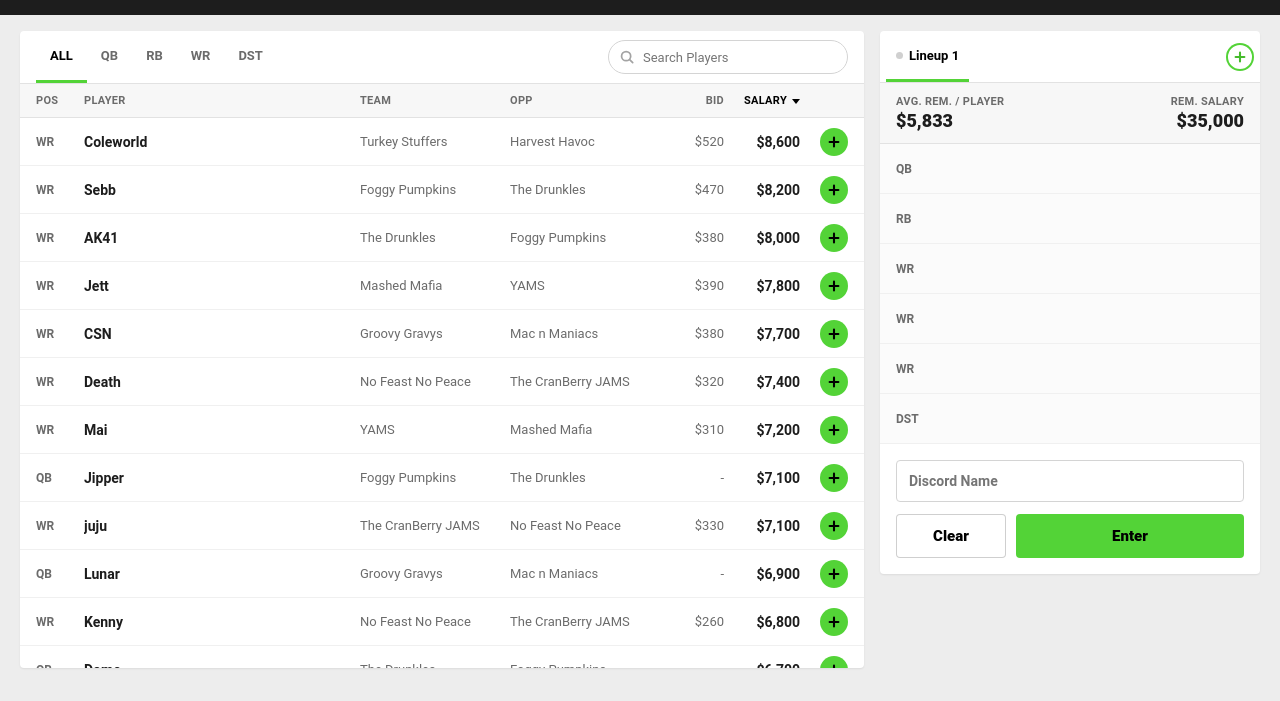
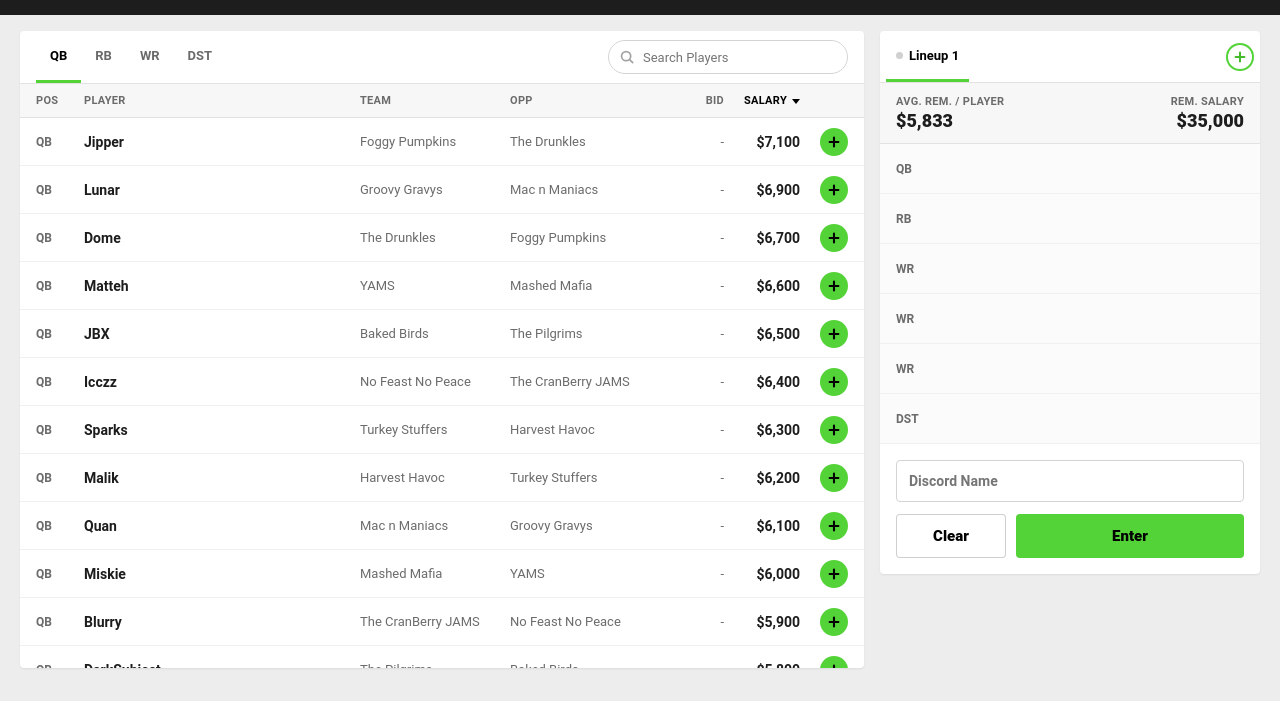
Before and after one commit to horsebot9000/turkeybowlfantasy, a plain HTML site: page index.html in a window 1280 px wide. Shown: the part 111-812 px from the top of the page. Drawn offline with Linux system fonts and the light colour scheme.

Commit message:
Remove ALL position tab
Co-Authored-By: Claude Opus 5.5 <noreply@anthropic.com>
Claude-Session: https://claude.ai/code/session_01MqyFn4eUQDpVr4tZW37BX9

```diff
--- a/index.html
+++ b/index.html
@@ -347,7 +347,7 @@ const MINUS = '<svg width="14" height="14" viewBox="0 0 16 16"><path d="M3 8h10"
 
 let S = {
   cfg: {...CONFIG}, players: [], pmap: {}, entries: [], points: {}, reveal: false,
-  lineups: [], cur: 0, pos: "ALL", q: "", sort: {k: "salary", d: -1},
+  lineups: [], cur: 0, pos: "QB", q: "", sort: {k: "salary", d: -1},
   sq: "", sel: null, view: "lineup", busy: false
 };
 
@@ -418,8 +418,8 @@ function renderAll() {
 
 function renderPool() {
   hidePop();
-  const tabs = ["ALL", ...new Set(S.cfg.slots)];
-  if (!tabs.includes(S.pos)) S.pos = "ALL";
+  const tabs = [...new Set(S.cfg.slots)];
+  if (!tabs.includes(S.pos)) S.pos = tabs[0];
   $("#ptabs").innerHTML = tabs.map(t => `<button class="ptab ${S.pos === t ? "on" : ""}" data-p="${esc(t)}">${esc(t)}</button>`).join("");
 
   document.querySelectorAll("#phead [data-sort]").forEach(h => {
```
